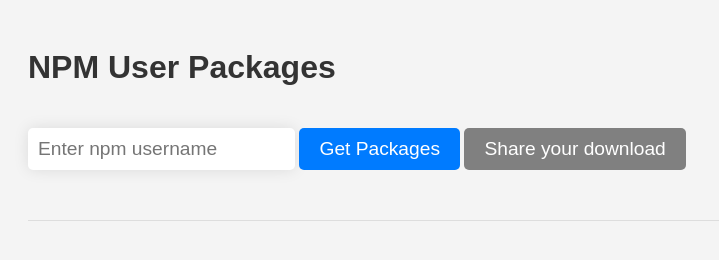
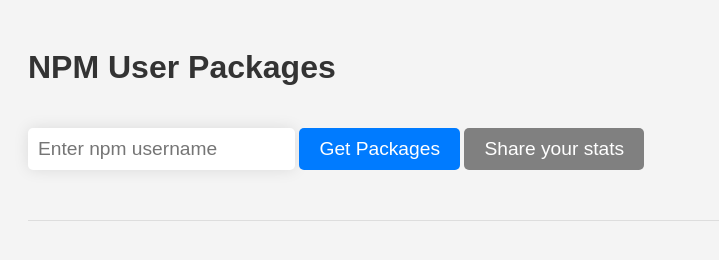
Before and after one commit to Vicfou-dev/npm-stats, a plain HTML site: page src/index.html in a window 1280 px wide. Shown: the whole page, without its empty margins (0-719 px from the left). Drawn offline with Linux system fonts and the light colour scheme.

Commit message:
Update index.html

```diff
--- a/src/index.html
+++ b/src/index.html
@@ -10,7 +10,7 @@
     <h1>NPM User Packages</h1>
     <input type="text" id="username" placeholder="Enter npm username">
     <button id="getPackages">Get Packages</button>
-    <button id="shareLink">Share your download</button>
+    <button id="shareLink">Share your stats</button>
     <ul id="packageList"></ul>
     <p id="totalDownloads"></p>
 </body>
```
